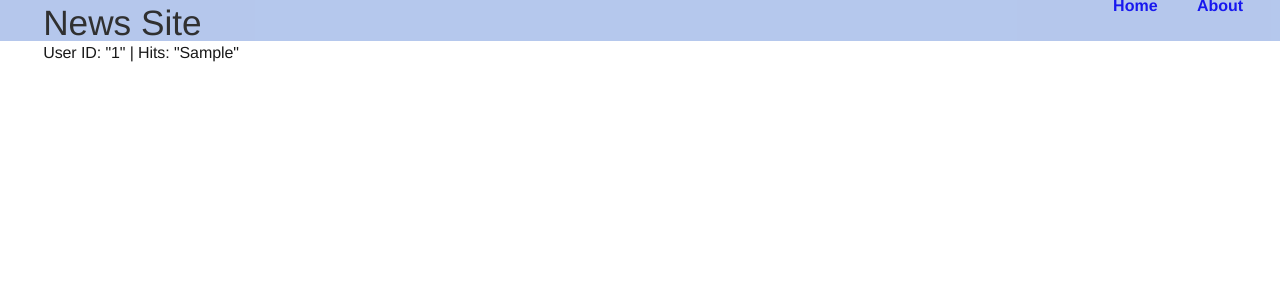
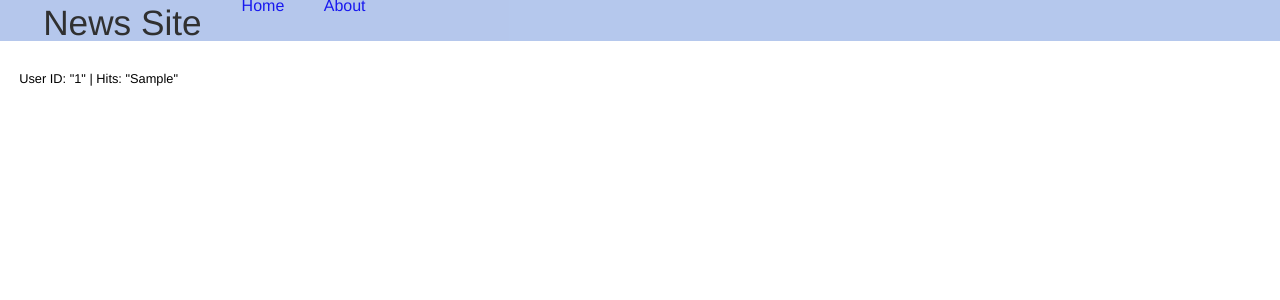
Before and after one commit to slowmosteve/news-app, a Flask app: template app/templates/template.html in a window 1280 px wide. Shown: the top 300 px of the page. Run offline with Flask 2, Linux system fonts and the light colour scheme; the template is opened without the code that fills it: most values are stand-ins (such as "Sample title", 1, 10 or a date in 2020).

Commit message:
chore: update template

```diff
--- a/app/static/css/template.css
+++ b/app/static/css/template.css
@@ -47,6 +47,10 @@ body {
     font-size: 0.8em;
     padding: 1.5em;
     }
+    div.user {
+    font-size: 0.8em;
+    padding: 1.5em;
+    }
     h2 {
     font-size: 1.4em;
     margin-top: 40px;
@@ -70,7 +74,7 @@ body {
     .menu {
     background-color: #adc2eb;
     height: 44px;
-    float: right;
+    float: left;
     margin-top: -6px;
     }
     .menu li {
--- a/app/templates/template.html
+++ b/app/templates/template.html
@@ -11,21 +11,18 @@
     <header>
         <div class="container">
             <h1 class="logo">News Site</h1>
-            <strong>
             <nav>
                 <ul class="menu">
                     <li><a href="{{ url_for('home') }}">Home</a></li>
                     <li><a href="{{ url_for('about') }}">About</a></li>
                 </ul>
             </nav>
-            </strong>
-            <br>
-            <br>
-            <h4> User ID: "{{ user_id }}" | Hits: "{{ user_hits }}" </h4>
-            <br>
         </div>
         <br>
     </header>
+    <div class="user">
+        User ID: "{{ user_id }}" | Hits: "{{ user_hits }}"
+    </div>
     {% block content %}
     {% endblock %}
 </body>
```
Lines whose indentation alone changed are shown as unchanged.
